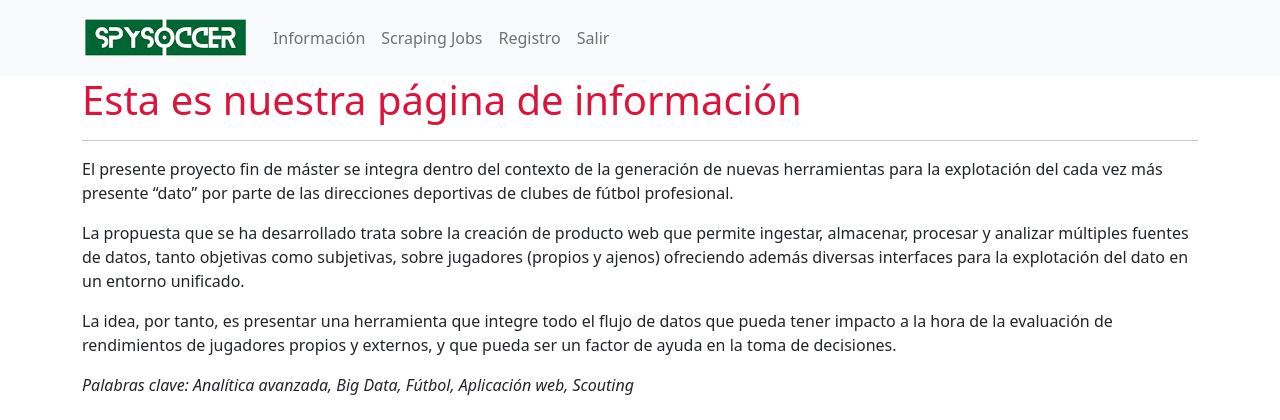
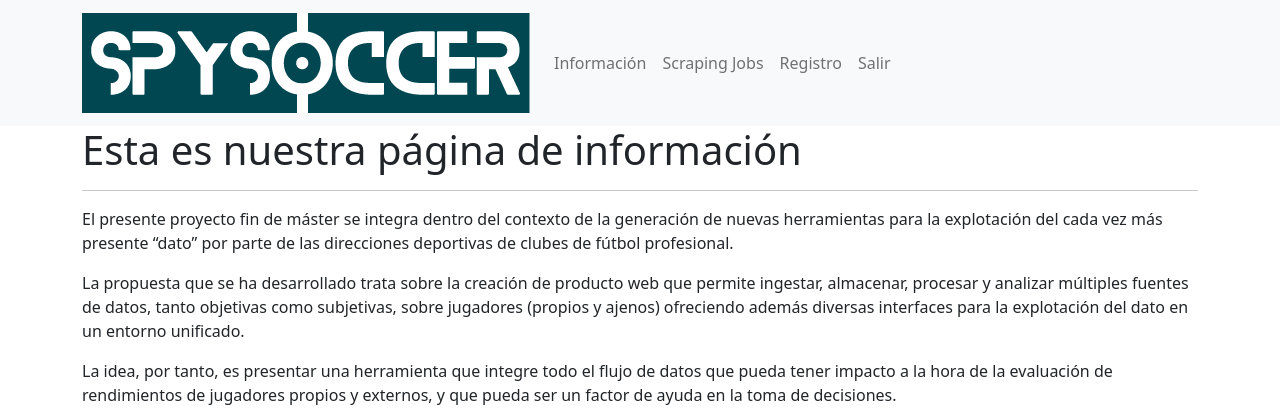
Before and after one commit to jmarqu18/spysoccer, a Django app: page /about/ in a window 1280 px wide. Shown: the top 420 px of the page. Run offline with Django 4.2, Linux system fonts and the light colour scheme; the visitor is signed in with stand-in values (Sample User, id 1); parts of the project's set-up code (start-up, migrations or seed data) failed here and were passed over.

Commit message:
first changes styles

```diff
--- a/static/css/base.css
+++ b/static/css/base.css
@@ -1,8 +1,13 @@
-h1 {
+/* h1 {
     color: crimson;
 }
 
 img.logo {
-    height: 50px;
+    height: 45px;
     width: auto;
 }
+
+
+.colors {
+    color: #00d37f #014751 #0f2830 #f8fbff #aff8c8 #ffeeb4 #d2c4fb;
+} */
--- a/templates/_base.html
+++ b/templates/_base.html
@@ -6,11 +6,14 @@
     <meta charset="UTF-8">
     <meta http-equiv="X-UA-Compatible" content="IE=edge">
     <meta name="viewport" content="width=device-width, initial-scale=1.0">
+
     <title>
         {% block title %}
         Bookstore
         {% endblock title %}
     </title>
+    <!-- Favicon -->
+    <link rel="shortcut icon" type="image/png" href="{% static 'favicon.ico' %}" />
     <!-- Bootstrap CSS -->
     <link href="https://cdn.jsdelivr.net/npm/bootstrap@5.1.3/dist/css/bootstrap.min.css" rel="stylesheet"
         integrity="sha384-1BmE4kWBq78iYhFldvKuhfTAU6auU8tT94WrHftjDbrCEXSU1oBoqyl2QvZ6jIW3" crossorigin="anonymous">
@@ -22,7 +25,7 @@
     <nav class="navbar navbar-expand-md navbar-light bg-light sticky-top">
         <div class="container">
             <a class="navbar-brand" href="{% url 'home' %}">
-                <img class="logo" src="{% static 'images/sdc_logo.png' %}" alt="Logotipo SDC" width="30" height="24">
+                <img class="logo" src="{% static 'images/logo_spysoccer.png' %}" alt="Logotipo SpySoccer">
             </a>
             <button class="navbar-toggler" type="button" data-bs-toggle="collapse" data-bs-target="#navbarTogglerDemo01"
                 aria-controls="navbarTogglerDemo01" aria-expanded="false" aria-label="Toggle navigation">
```
Also changed, not shown: static/favicon.ico (added), static/images/logo_spysoccer.png (added).
